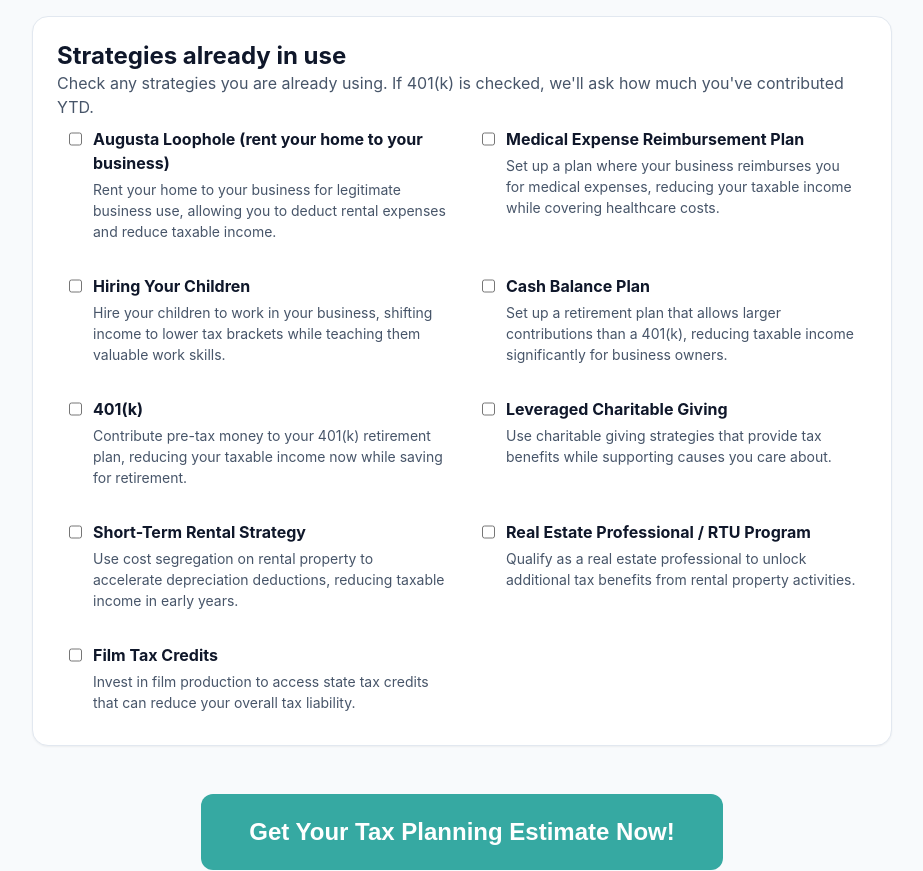
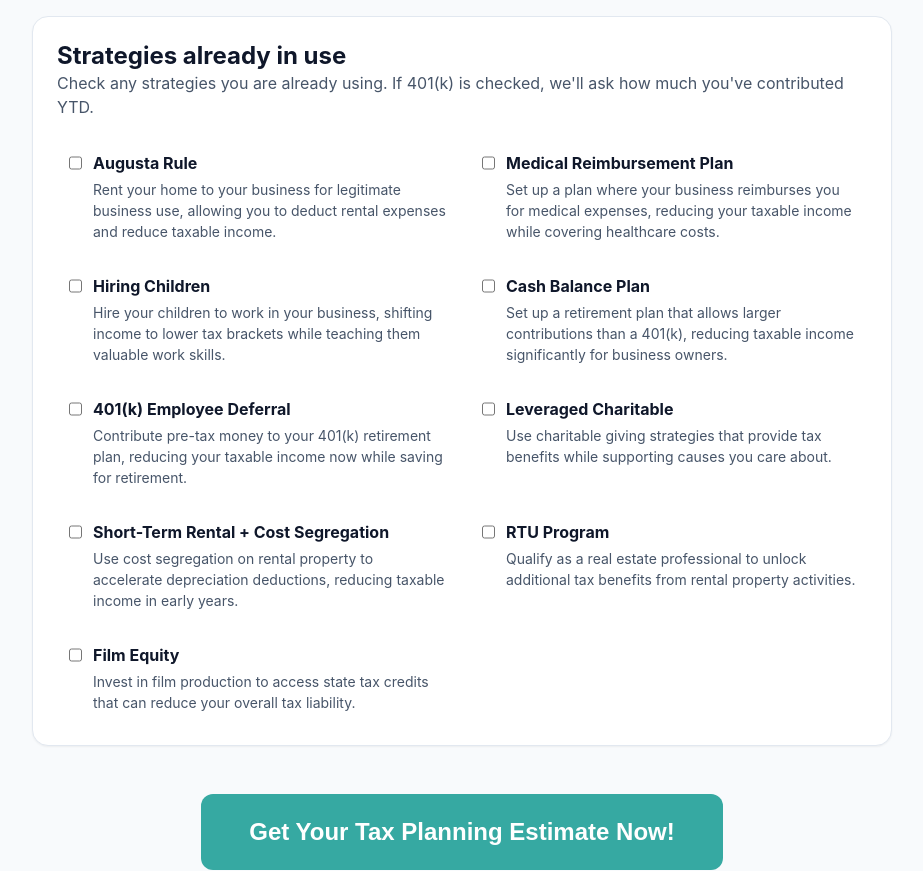
Before and after one commit to chad775/tax-planning-web-app, a Next.js app: page /intake in a window 1280 px wide. Shown: the part 1100-1971 px from the top of the page, without its empty margins (178-1101 px from the left). Built offline with nearby package versions, Linux system fonts and the light colour scheme.

Commit message:
Add spacing to strategies section and sync strategy labels with catalog

```diff
--- a/src/app/intake/page.tsx
+++ b/src/app/intake/page.tsx
@@ -38,29 +38,13 @@ const ENTITY_TYPE_OPTIONS: Array<{ value: UiIntakeFormState["businessEntityType"
 ];
 
 function labelForStrategy(id: string): string {
-  // simple human labels; we can refine later
-  switch (id) {
-    case "augusta_loophole":
-      return "Augusta Loophole (rent your home to your business)";
-    case "medical_reimbursement":
-      return "Medical Expense Reimbursement Plan";
-    case "hiring_children":
-      return "Hiring Your Children";
-    case "cash_balance_plan":
-      return "Cash Balance Plan";
-    case "k401":
-      return "401(k)";
-    case "leveraged_charitable":
-      return "Leveraged Charitable Giving";
-    case "short_term_rental":
-      return "Short-Term Rental Strategy";
-    case "rtu_program":
-      return "Real Estate Professional / RTU Program";
-    case "film_credits":
-      return "Film Tax Credits";
-    default:
-      return id;
+  // Use strategy catalog for consistent labeling across the app
+  const catalogEntry = STRATEGY_CATALOG[id as StrategyId];
+  if (catalogEntry) {
+    return catalogEntry.uiLabel;
   }
+  // Fallback for any strategies not in catalog
+  return id;
 }
 
 export default function IntakePage() {
@@ -384,7 +368,7 @@ router.push("/results");
 
         <section style={styles.card}>
           <h2 style={styles.heading2}>Strategies already in use</h2>
-          <p style={{ ...styles.bodyText, marginTop: 0 }}>
+          <p style={{ ...styles.bodyText, marginTop: 0, marginBottom: spacing.lg }}>
             Check any strategies you are already using. If 401(k) is checked, we'll ask how much you've contributed YTD.
           </p>
 
```
